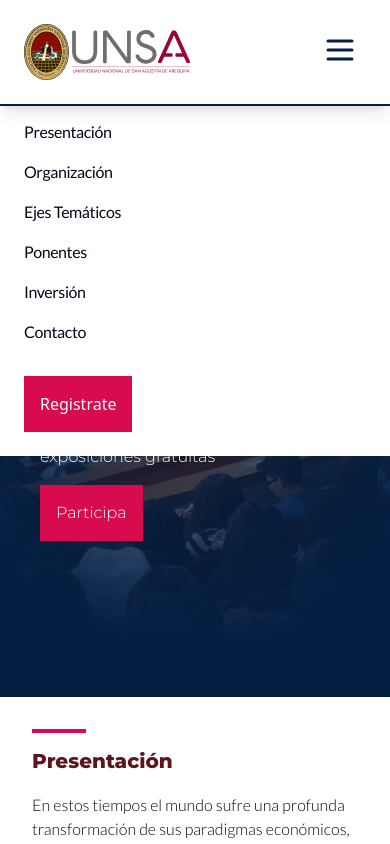
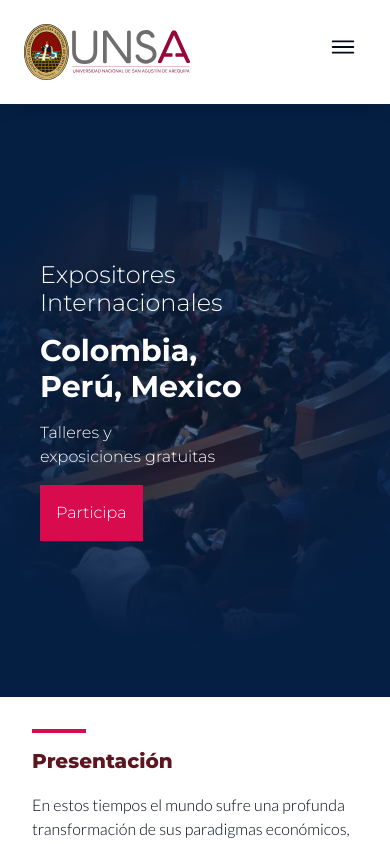
Before and after one commit to jfernandezunsa/eventosunsa, a Next.js app: page / in a window 390 px wide. Shown: the top 844 px of the page. Built offline with nearby package versions, Linux system fonts and the light colour scheme.

Commit message:
menu responsivo corregido viva chatgpt

```diff
--- a/app/page.tsx
+++ b/app/page.tsx
@@ -43,35 +43,6 @@ const App = () => {
           </div>
         </header>
         <MenuMain />
-
-        {/* <nav className="flex place-content-between items-center lg:max-w-[1200px] m-auto bg-white p-6 border-b-2 border-[#051F43] shadow-lg">
-          <div className="flex items-center gap-3">
-            <img src="logo-unsa.svg" alt="" className="h-14" />
-            <div className="font-montserrat font-extrabold text-[19px] leading-5 tracking-tight text-balance max-w-[450px] hidden sm:block">
-              <h2 className="text-sm text-gray-600">
-                Facultad de Administración
-              </h2>
-              <h6>Unidad de Posgrado</h6>
-            </div>
-          </div>
-          <div className="flex items-center">
-            <ul className="hidden lg:flex gap-5">
-              <li>
-                <a href="#">Text 1</a>
-              </li>
-              <li>
-                <a href="#">Text 2</a>
-              </li>
-              <li>
-                <a href="#">Text 3</a>
-              </li>
-              <li>
-                <a href="#">Text 4</a>
-              </li>
-            </ul>
-            <span className="material-symbols-outlined lg:hidden">menu</span>
-          </div>
-        </nav> */}
       </div>
       {/* fin header  */}
       {/* Inicio Hero */}
@@ -134,12 +105,12 @@ const App = () => {
 
         {/* Inicio Objetivos */}
         <div className="lg:max-w-[1200px] m-auto bg-gradient-to-r from-[#5E151E] to-[#051F43] text-white p-8 sm:p-[54px] md:p-[74px]">
-          <TitleSection title="Objetivos" className="text-white" />
+          <TitleSection title="Objetivos" className="text-white pb-4" />
           <div className="grid md:grid-cols-2 lg:grid-cols-4 gap-4 ">
             <ObjetivoCard
-              icono={<Diameter color="#fff" size={70} />}
-              texto="Incentivar la investigación y valorizar la incidencia de innovaciones de los participantes al congreso para <br>
-                que generen vínculos entre los movimientos sociales, sus organizaciones y la institucionalización de los
+              icono="Diameter"
+              size={70}
+              texto="Incentivar la investigación y valorizar la incidencia de innovaciones de los participantes al congreso para que generen vínculos entre los movimientos sociales, sus organizaciones y la institucionalización de los
                 procesos de desarrollo territorial."
             />
             <div className="flex md:flex-col md:items-center gap-4 md:gap-4">
@@ -280,7 +251,7 @@ const App = () => {
               ejeTematico={
                 "Enfoque comparativo en la didáctica de la educación física cooperativa y la educación en valores"
               }
-              imagen={"001.jpg"}
+              imagen={"unsaslider001.webp"}
             />
             <EjesTematicos
               ejeTematico={
--- a/components/custom/iconName.tsx
+++ b/components/custom/iconName.tsx
@@ -1,11 +1,19 @@
 import { icons } from 'lucide-react';
+import React from 'react';
+
 interface Props {
-  name: string
-  color: string
-  size: number
+  name: string;
+  color: string;
+  size: number;
 }
+
 const Icon = ({ name, color, size }: Props) => {
   const LucideIcon = icons[name];
+
+  if (!LucideIcon) {
+    console.warn(`Icon "${name}" not found in lucide-react.`);
+    return null;
+  }
 
   return <LucideIcon color={color} size={size} />;
 };
--- a/components/custom/menuMain.tsx
+++ b/components/custom/menuMain.tsx
@@ -1,9 +1,11 @@
+'use client'
 import React, { useState } from 'react';
 import ButtonHero from './buttomHero';
-import { Menu } from 'lucide-react';
+import { IonIcon } from '@ionic/react';
+import { closeOutline, menuOutline } from 'ionicons/icons';
 
 const MenuMain = () => {
-  let Links = [
+  const Links = [
     { name: "Presentación", link: "/" },
     { name: "Organización", link: "/" },
     { name: "Ejes Temáticos", link: "/" },
@@ -12,36 +14,30 @@ const MenuMain = () => {
     { name: "Contacto", link: "/" },
   ];
 
+  const [open, setOpen] = useState(false);
+
   return (
     <div className="sm:flex place-content-between items-center w-full lg:max-w-[1200px] m-auto bg-white p-6 border-b-2 border-[#051F43] shadow-lg">
       <div className="flex items-center gap-3">
-        <img src="logo-unsa.svg" alt="" className="h-14" />
+        <img src="logo-unsa.svg" alt="Logo UNSA" className="h-14" />
         <div className="font-montserrat font-extrabold text-[19px] leading-5 tracking-tight text-balance max-w-[450px] hidden sm:block">
-          <h2 className="text-sm text-gray-600">
-            Facultad de Administración
-          </h2>
+          <h2 className="text-sm text-gray-600">Facultad de Administración</h2>
           <h6>Unidad de Posgrado</h6>
         </div>
       </div>
-      <div className='absolute right-8 top-8 cursor-pointer md:hidden'>
-        <Menu size={36} color="#051F43" />
-        {/* {open ? <Menu size={36} color="#051F43" /> : <X size={36} color="#051F43" />} */}
-        {/* <Icon name={open ? 'SquareMenu' : 'SquareX'} /> */}
-
-        {/* <Menu size={36} color="#051F43" /><X size={36} color="#051F43"/> */}
+      <div onClick={() => setOpen(!open)} className='absolute right-8 top-8 cursor-pointer md:hidden text-3xl'>
+        <IonIcon icon={open ? closeOutline : menuOutline} />
       </div>
-      <ul className="md:flex gap-5 items-center mt-6 sm:mt-0 absolute md:static bg-white md:z-auto z-[-1] left-0 w-full md:w-auto pb-6 md:pb-0 pl-6 md:pl-0 transition-all duration-500 ease-in">
-        {
-          Links.map((Link) => (
-            <li key={Link.name} className='[&>*]:font-lato [&>*]:font-normal [&>*]:tracking-tight my-4'>
-              <a href={Link.link} className='hover:text-[#5E151E] duration-500'>{Link.name}</a>
-            </li>
-          ))
-        }
-        <ButtonHero buttonText={'Registrate'} buttonLink={'#'} />
+      <ul className={`md:flex gap-5 items-center mt-6 sm:mt-0 absolute md:static bg-white md:z-auto z-[-1] left-0 w-full md:w-auto pb-6 md:pb-0 pl-6 md:pl-0 transition-all duration-500 ease-in ${open ? 'top-20 opacity-100' : 'top-[-490px] opacity-0 md:opacity-100'}`}>
+        {Links.map((Link) => (
+          <li key={Link.name} className='[&>*]:font-lato [&>*]:font-normal [&>*]:tracking-tight my-4'>
+            <a href={Link.link} className='hover:text-[#5E151E] duration-500'>{Link.name}</a>
+          </li>
+        ))}
+        <ButtonHero buttonText={'Regístrate'} buttonLink={'#'} />
       </ul>
     </div>
-  )
-}
+  );
+};
 
 export default MenuMain;
--- a/components/custom/objetivosCard.tsx
+++ b/components/custom/objetivosCard.tsx
@@ -1,12 +1,15 @@
 import React from 'react'
+import Icon from './iconName'
 interface Props {
-  icono: React.JSX.Element
+  /* icono: React.JSX.Element */
+  icono: string
   texto: string
+  size: number
 }
-const ObjetivoCard = ({ icono, texto }: Props) => {
+const ObjetivoCard = ({ icono, texto, size }: Props) => {
   return (
     <div className="flex md:flex-col md:items-center gap-4 md:gap-4">
-      {icono}
+      <Icon name={icono} color="white" size={size} />
       <p className="md:text-lg mb-4">
         {texto}</p>
     </div>
--- a/package.json
+++ b/package.json
@@ -9,12 +9,14 @@
     "lint": "next lint"
   },
   "dependencies": {
+    "@ionic/react": "^8.2.5",
     "@next/font": "^14.2.4",
     "@radix-ui/react-slot": "^1.1.0",
     "class-variance-authority": "^0.7.0",
     "clsx": "^2.1.1",
     "embla-carousel-autoplay": "^8.1.6",
     "embla-carousel-react": "^8.1.6",
+    "ionicons": "^7.4.0",
     "lucide-react": "^0.400.0",
     "next": "14.2.4",
     "react": "^18",
```
Also changed, not shown: components/custom/menuMain copy.txt (added), components/custom/menuMain.txt (deleted), 1 other file (tests, documents, lock files or other folders).
